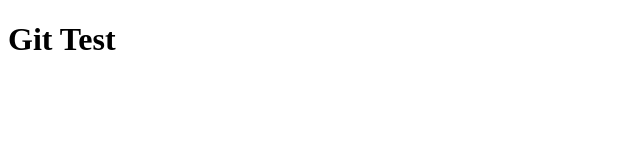
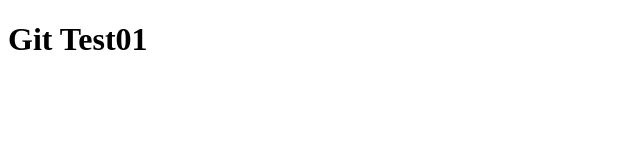
Before and after one commit to D5trate/git-test-01, a plain HTML site: page index.html in a window 1280 px wide. Shown: the full height of the page, 0-640 px from the left. Drawn offline with Linux system fonts and the light colour scheme.

Commit message:
Update index.html

```diff
--- a/index.html
+++ b/index.html
@@ -4,9 +4,9 @@
     <meta charset="UTF-8">
     <meta http-equiv="X-UA-Compatible" content="IE=edge">
     <meta name="viewport" content="width=device-width, initial-scale=1.0">
-    <title>Git Test</title>
+    <title>Git Test01</title>
 </head>
 <body>
-    <h1>Git Test</h1>
+    <h1>Git Test01</h1>
 </body>
 </html>
```
